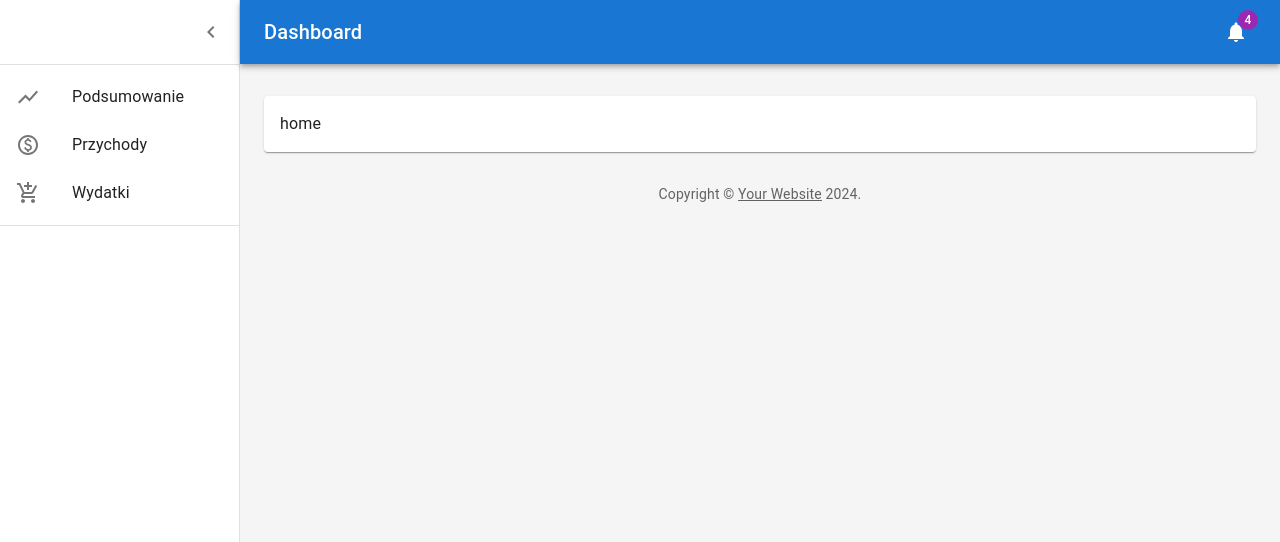
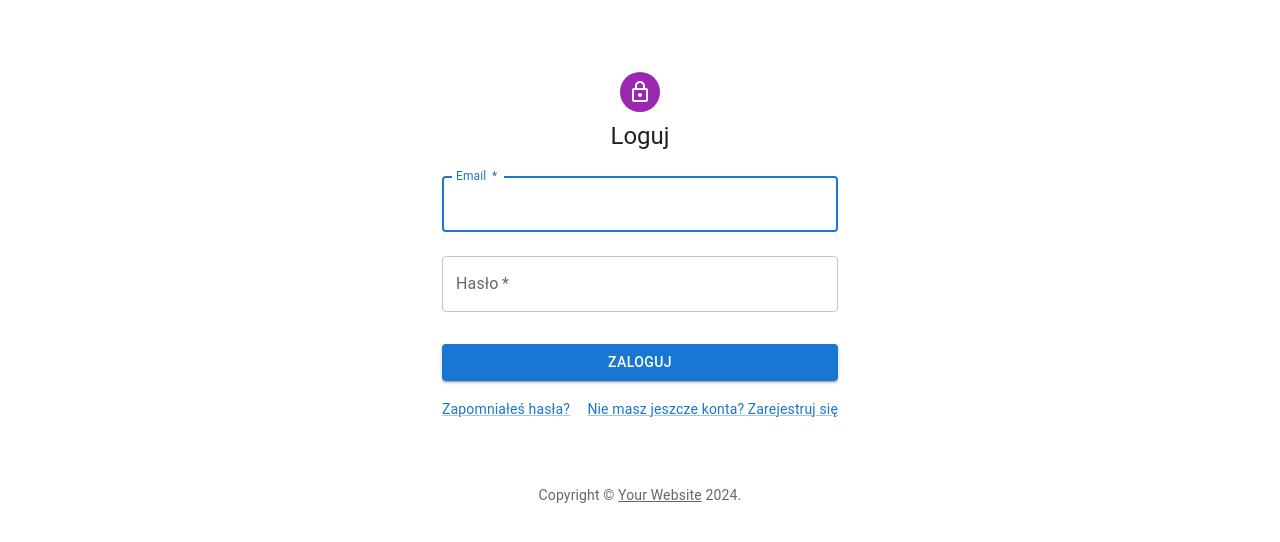
Before and after one commit to WlodzimierzKorza/budzetator, a React (Create React App) app: page / in a window 1280 px wide. Shown: the top 542 px of the page. Built offline with nearby package versions, Linux system fonts and the light colour scheme.

Commit message:
Add login and register page

```diff
--- a/src/App.tsx
+++ b/src/App.tsx
@@ -2,16 +2,41 @@
 import { Route, Routes } from "react-router";
 import { routs } from "./routs";
 import { BrowserRouter } from "react-router-dom";
+import SignIn from "./sign-in/SignIn";
 const App = () => {
+  const logged = false;
+  console.log(logged);
+  if (logged) {
+    return (
+      <BrowserRouter>
+        <Dashboard>
+          <Routes>
+            {logged &&
+              routs.map((route) => {
+                if (!route.menu) {
+                  return null;
+                }
+                return (
+                  <Route element={<route.component />} path={route.path} />
+                );
+              })}
+            {!logged && <Route element={<SignIn />} path="/" />}
+          </Routes>
+        </Dashboard>
+      </BrowserRouter>
+    );
+  }
   return (
     <BrowserRouter>
-      <Dashboard>
-        <Routes>
-          {routs.map((route) => {
+      <Routes>
+        {!logged &&
+          routs.map((route) => {
+            if (route.menu) {
+              return null;
+            }
             return <Route element={<route.component />} path={route.path} />;
           })}
-        </Routes>
-      </Dashboard>
+      </Routes>
     </BrowserRouter>
   );
 };
--- a/src/dashboard/components/NavigationItem.tsx
+++ b/src/dashboard/components/NavigationItem.tsx
@@ -8,8 +8,8 @@
 import { useNavigate } from "react-router";
 
 interface NavigationItemProps {
-  icon: OverridableComponent<SvgIconTypeMap<{}, "svg">>;
-  text: string;
+  icon?: OverridableComponent<SvgIconTypeMap<{}, "svg">>;
+  text?: string;
   path: string;
 }
 const NavigationItem: React.FC<NavigationItemProps> = ({
--- a/src/routs.ts
+++ b/src/routs.ts
@@ -4,6 +4,8 @@
 import PaidOutlinedIcon from "@mui/icons-material/PaidOutlined";
 import AddShoppingCartOutlinedIcon from "@mui/icons-material/AddShoppingCartOutlined";
 import ShowChartOutlinedIcon from "@mui/icons-material/ShowChartOutlined";
+import SignIn from "./sign-in/SignIn";
+import SignUp from "./sign-up/SignUp";
 
 export const routs = [
   {
@@ -11,17 +13,30 @@
     name: "Podsumowanie",
     component: Home,
     icon: ShowChartOutlinedIcon,
+    menu: true,
   },
   {
     path: "/revenues",
     name: "Przychody",
     component: Revenues,
     icon: PaidOutlinedIcon,
+    menu: true,
   },
   {
     path: "/expenses",
     name: "Wydatki",
     component: Expenses,
     icon: AddShoppingCartOutlinedIcon,
+    menu: true,
+  },
+  {
+    path: "/",
+    component: SignIn,
+    menu: false,
+  },
+  {
+    path: "/sing-up",
+    component: SignUp,
+    menu: false,
   },
 ];
--- /dev/null
+++ b/src/sign-in/SignIn.tsx
@@ -0,0 +1,123 @@
+import * as React from "react";
+import Avatar from "@mui/material/Avatar";
+import Button from "@mui/material/Button";
+import CssBaseline from "@mui/material/CssBaseline";
+import TextField from "@mui/material/TextField";
+import FormControlLabel from "@mui/material/FormControlLabel";
+import Checkbox from "@mui/material/Checkbox";
+import Link from "@mui/material/Link";
+import Grid from "@mui/material/Grid";
+import Box from "@mui/material/Box";
+import LockOutlinedIcon from "@mui/icons-material/LockOutlined";
+import Typography from "@mui/material/Typography";
+import Container from "@mui/material/Container";
+import { createTheme, ThemeProvider } from "@mui/material/styles";
+
+function Copyright(props: any) {
+  return (
+    <Typography
+      variant="body2"
+      color="text.secondary"
+      align="center"
+      {...props}
+    >
+      {"Copyright © "}
+      <Link color="inherit" href="https://mui.com/">
+        Your Website
+      </Link>{" "}
+      {new Date().getFullYear()}
+      {"."}
+    </Typography>
+  );
+}
+
+// TODO remove, this demo shouldn't need to reset the theme.
+const defaultTheme = createTheme();
+
+const SignIn = () => {
+  const handleSubmit = (event: React.FormEvent<HTMLFormElement>) => {
+    event.preventDefault();
+    const data = new FormData(event.currentTarget);
+    console.log({
+      email: data.get("email"),
+      password: data.get("password"),
+    });
+  };
+
+  return (
+    <ThemeProvider theme={defaultTheme}>
+      <Container component="main" maxWidth="xs">
+        <CssBaseline />
+        <Box
+          sx={{
+            marginTop: 8,
+            display: "flex",
+            flexDirection: "column",
+            alignItems: "center",
+          }}
+        >
+          <Avatar sx={{ m: 1, bgcolor: "secondary.main" }}>
+            <LockOutlinedIcon />
+          </Avatar>
+          <Typography component="h1" variant="h5">
+            Loguj
+          </Typography>
+          <Box
+            component="form"
+            onSubmit={handleSubmit}
+            noValidate
+            sx={{ mt: 1 }}
+          >
+            <TextField
+              margin="normal"
+              required
+              fullWidth
+              id="email"
+              label="Email "
+              name="email"
+              autoComplete="email"
+              autoFocus
+            />
+            <TextField
+              margin="normal"
+              required
+              fullWidth
+              name="password"
+              label="Hasło"
+              type="password"
+              id="password"
+              autoComplete="current-password"
+            />
+            {/* <FormControlLabel
+              control={<Checkbox value="remember" color="primary" />}
+              label="Remember me"
+            /> */}
+            <Button
+              type="submit"
+              fullWidth
+              variant="contained"
+              sx={{ mt: 3, mb: 2 }}
+            >
+              Zaloguj
+            </Button>
+            <Grid container>
+              <Grid item xs>
+                <Link href="#" variant="body2">
+                  Zapomniałeś hasła?
+                </Link>
+              </Grid>
+              <Grid item>
+                <Link href="/sing-up" variant="body2">
+                  {"Nie masz jeszcze konta? Zarejestruj się"}
+                </Link>
+              </Grid>
+            </Grid>
+          </Box>
+        </Box>
+        <Copyright sx={{ mt: 8, mb: 4 }} />
+      </Container>
+    </ThemeProvider>
+  );
+};
+
+export default SignIn;
--- /dev/null
+++ b/src/sign-up/SignUp.tsx
@@ -0,0 +1,132 @@
+import * as React from 'react';
+import Avatar from '@mui/material/Avatar';
+import Button from '@mui/material/Button';
+import CssBaseline from '@mui/material/CssBaseline';
+import TextField from '@mui/material/TextField';
+import FormControlLabel from '@mui/material/FormControlLabel';
+import Checkbox from '@mui/material/Checkbox';
+import Link from '@mui/material/Link';
+import Grid from '@mui/material/Grid';
+import Box from '@mui/material/Box';
+import LockOutlinedIcon from '@mui/icons-material/LockOutlined';
+import Typography from '@mui/material/Typography';
+import Container from '@mui/material/Container';
+import { createTheme, ThemeProvider } from '@mui/material/styles';
+
+function Copyright(props: any) {
+  return (
+    <Typography variant="body2" color="text.secondary" align="center" {...props}>
+      {'Copyright © '}
+      <Link color="inherit" href="https://mui.com/">
+        Your Website
+      </Link>{' '}
+      {new Date().getFullYear()}
+      {'.'}
+    </Typography>
+  );
+}
+
+// TODO remove, this demo shouldn't need to reset the theme.
+const defaultTheme = createTheme();
+
+export default function SignUp() {
+  const handleSubmit = (event: React.FormEvent<HTMLFormElement>) => {
+    event.preventDefault();
+    const data = new FormData(event.currentTarget);
+    console.log({
+      email: data.get('email'),
+      password: data.get('password'),
+    });
+  };
+
+  return (
+    <ThemeProvider theme={defaultTheme}>
+      <Container component="main" maxWidth="xs">
+        <CssBaseline />
+        <Box
+          sx={{
+            marginTop: 8,
+            display: 'flex',
+            flexDirection: 'column',
+            alignItems: 'center',
+          }}
+        >
+          <Avatar sx={{ m: 1, bgcolor: 'secondary.main' }}>
+            <LockOutlinedIcon />
+          </Avatar>
+          <Typography component="h1" variant="h5">
+            Sign up
+          </Typography>
+          <Box component="form" noValidate onSubmit={handleSubmit} sx={{ mt: 3 }}>
+            <Grid container spacing={2}>
+              <Grid item xs={12} sm={6}>
+                <TextField
+                  autoComplete="given-name"
+                  name="firstName"
+                  required
+                  fullWidth
+                  id="firstName"
+                  label="First Name"
+                  autoFocus
+                />
+              </Grid>
+              <Grid item xs={12} sm={6}>
+                <TextField
+                  required
+                  fullWidth
+                  id="lastName"
+                  label="Last Name"
+                  name="lastName"
+                  autoComplete="family-name"
+                />
+              </Grid>
+              <Grid item xs={12}>
+                <TextField
+                  required
+                  fullWidth
+                  id="email"
+                  label="Email Address"
+                  name="email"
+                  autoComplete="email"
+                />
+              </Grid>
+              <Grid item xs={12}>
+                <TextField
+                  required
+                  fullWidth
+                  name="password"
+                  label="Password"
+                  type="password"
+                  id="password"
+                  autoComplete="new-password"
+                />
+              </Grid>
+              <Grid item xs={12}>
+                <FormControlLabel
+                  control={<Checkbox value="allowExtraEmails" color="primary" />}
+                  label="I want to receive inspiration, marketing promotions and updates via email."
+                />
+              </Grid>
+            </Grid>
+            <Button
+              type="submit"
+              fullWidth
+              variant="contained"
+              sx={{ mt: 3, mb: 2 }}
+            >
+              Sign Up
+            </Button>
+            <Grid container justifyContent="flex-end">
+              <Grid item>
+                <Link href="#" variant="body2">
+                  Already have an account? Sign in
+                </Link>
+              </Grid>
+            </Grid>
+          </Box>
+        </Box>
+        <Copyright sx={{ mt: 5 }} />
+      </Container>
+    </ThemeProvider>
+  );
+}
```
Also changed, not shown: src/sign-up/README.md (added).
